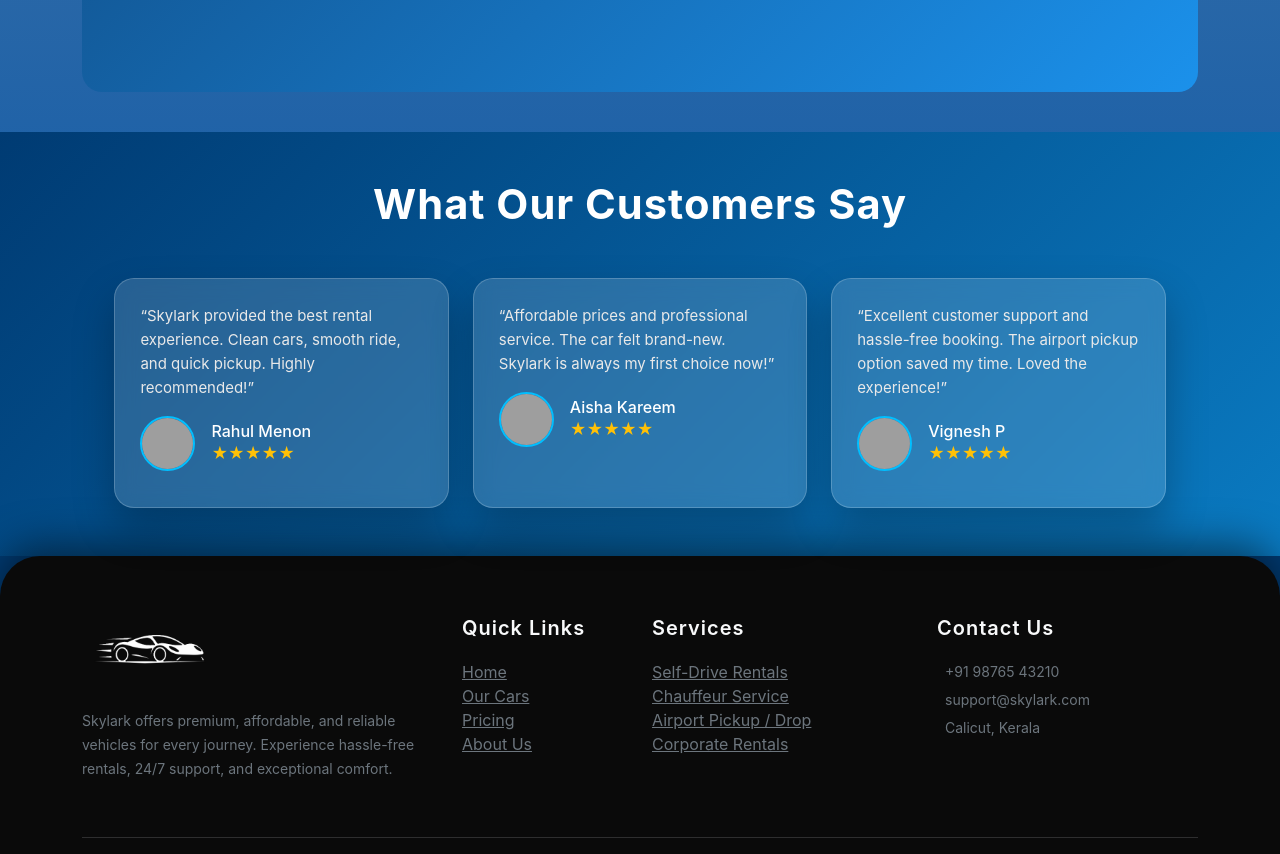
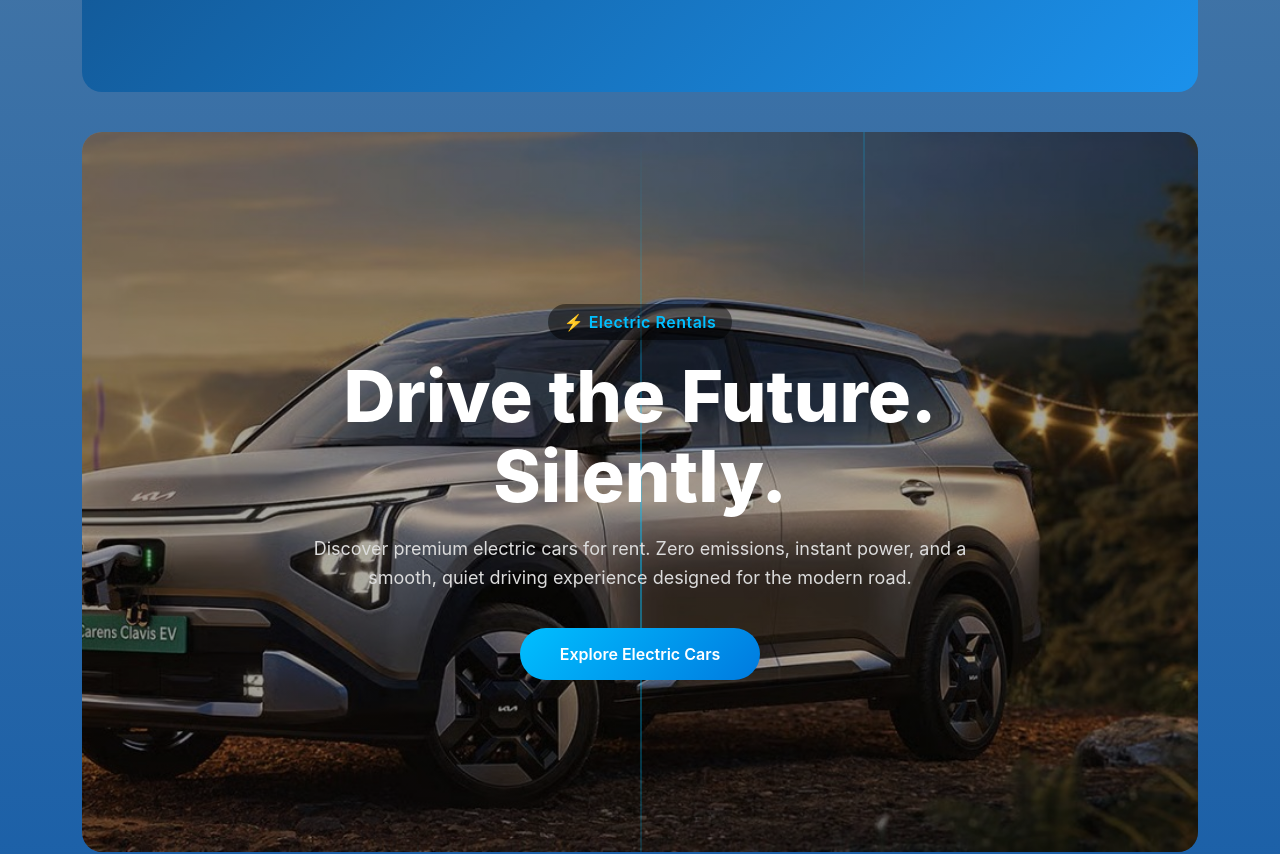
Before and after one commit to sinanrahman/skylark, a Vue app in the folder frontend/: page / in a window 1280 px wide. Shown: the part 1900-2754 px from the top of the page. Built offline with nearby package versions, Linux system fonts and the light colour scheme; grey boxes are pictures that could not be loaded.

Commit message:
create admin page

```diff
--- a/frontend/src/pages/home/CarBooking.vue
+++ b/frontend/src/pages/home/CarBooking.vue
@@ -17,13 +17,13 @@
           >
             <div class="carousel-inner">
               <div class="carousel-item active">
-                <img src="/img/home/benz.jpg" alt="Car">
+                <img src="/img/cars/suv/bmw/bmw-x5.jpg" alt="Car">
               </div>
               <div class="carousel-item">
-                <img src="/img/home/benz.jpg" alt="Car">
+                <img src="/img/cars/suv/bmw/bmw-x5-2.webp" alt="Car">
               </div>
               <div class="carousel-item">
-                <img src="/img/home/benz.jpg" alt="Car">
+                <img src="/img/cars/suv/bmw/bmw-x5-3.avif" alt="Car">
               </div>
             </div>
 
--- a/frontend/src/pages/home/CarViewPage.vue
+++ b/frontend/src/pages/home/CarViewPage.vue
@@ -127,10 +127,9 @@
   data() {
     return {
       images: [
-          "/img/home/benz.jpg",
-      "/img/home/benz.jpg",
-      "/img/home/benz.jpg"
-
+       "/img/cars/suv/bmw/bmwIx-1.jpg",
+  "/img/cars/suv/bmw/bmwIx-2.jpg",
+  "/img/cars/suv/bmw/bmwIx-3.jpg"
       ],
       car: {
         name: "BMW X5",
--- a/frontend/src/pages/home/Home.vue
+++ b/frontend/src/pages/home/Home.vue
@@ -93,7 +93,29 @@
 
                     </div>
                 </section>
+                <section class="ev-section">
+                    <div class="ev-overlay"></div>
 
+                    <div class="electric-lines">
+                        <span></span>
+                        <span></span>
+                        <span></span>
+                    </div>
+
+                    <div class="ev-content">
+                        <span class="ev-tag">⚡ Electric Rentals</span>
+                        <h1>Drive the Future.<br>Silently.</h1>
+                        <p>
+                            Discover premium electric cars for rent. Zero emissions, instant power,
+                            and a smooth, quiet driving experience designed for the modern road.
+                        </p>
+
+                        <router-link to="/cars" class="ev-btn">
+                            Explore Electric Cars
+                        </router-link>
+
+                    </div>
+                </section>
             </div>
             <section class="testimonial-section py-5">
                 <div class="container">
@@ -438,6 +460,136 @@
     }
 }
 
+.ev-section {
+    position: relative;
+    width: 100%;
+    height: 90vh;
+    background: url("/img/home/kiahome.jpg") center/cover no-repeat;
+    display: flex;
+    align-items: center;
+    justify-content: center;
+    text-align: center;
+    overflow: hidden;
+    margin-bottom: 40px;
+    border-radius: 20px;
+}
+
+.ev-overlay {
+    position: absolute;
+    inset: 0;
+    background: radial-gradient(circle at center,
+            rgba(0, 0, 0, 0.274),
+            rgba(0, 0, 0, 0.377));
+    z-index: 1;
+}
+
+.electric-lines {
+    position: absolute;
+    inset: 0;
+    z-index: 2;
+    pointer-events: none;
+}
+
+.electric-lines span {
+    position: absolute;
+    width: 2px;
+    height: 120%;
+    background: linear-gradient(to bottom,
+            transparent,
+            rgba(0, 191, 255, 0.8),
+            transparent);
+    animation: electricMove 6s linear infinite;
+    opacity: 0.6;
+}
+
+.electric-lines span:nth-child(1) {
+    left: 30%;
+    animation-delay: 0s;
+}
+
+.electric-lines span:nth-child(2) {
+    left: 50%;
+    animation-delay: 2s;
+}
+
+.electric-lines span:nth-child(3) {
+    left: 70%;
+    animation-delay: 4s;
+}
+
+@keyframes electricMove {
+    from {
+        transform: translateY(-120%);
+    }
+
+    to {
+        transform: translateY(120%);
+    }
+}
+
+.ev-content {
+    position: relative;
+    z-index: 3;
+    max-width: 720px;
+    color: #fff;
+    padding: 0 20px;
+
+}
+
+.ev-tag {
+    display: inline-block;
+    margin-bottom: 16px;
+    padding: 6px 16px;
+    border-radius: 30px;
+    background: rgba(0, 0, 0, 0.468);
+    color: #00bfff;
+    font-weight: 600;
+    letter-spacing: 0.5px;
+}
+
+.ev-content h1 {
+    font-size: clamp(42px, 6vw, 72px);
+    font-weight: 800;
+    line-height: 1.1;
+    margin-bottom: 20px;
+}
+
+.ev-content p {
+    font-size: 18px;
+    line-height: 1.6;
+    color: #dcdcdc;
+    margin-bottom: 36px;
+}
+
+
+.ev-btn {
+    display: inline-block;
+    padding: 14px 40px;
+    border-radius: 40px;
+    background: linear-gradient(135deg, #00bfff, #007adf);
+    color: #fff;
+    text-decoration: none;
+    font-weight: 600;
+    transition: transform 0.3s ease, box-shadow 0.3s ease;
+
+}
+
+.ev-btn:hover {
+    transform: translateY(-4px);
+    box-shadow: 0 18px 40px rgba(0, 191, 255, 0.45);
+}
+
+
+@media (max-width: 768px) {
+    .ev-content h1 {
+        font-size: 40px;
+    }
+
+    .ev-content p {
+        font-size: 16px;
+    }
+}
+
 .testimonial-section {
     background: linear-gradient(135deg, #003b73, #0a7ac1);
     padding: clamp(40px, 8vw, 150px);
```
Also changed, not shown: frontend/public/img/home/kiahome.jpg (added).
